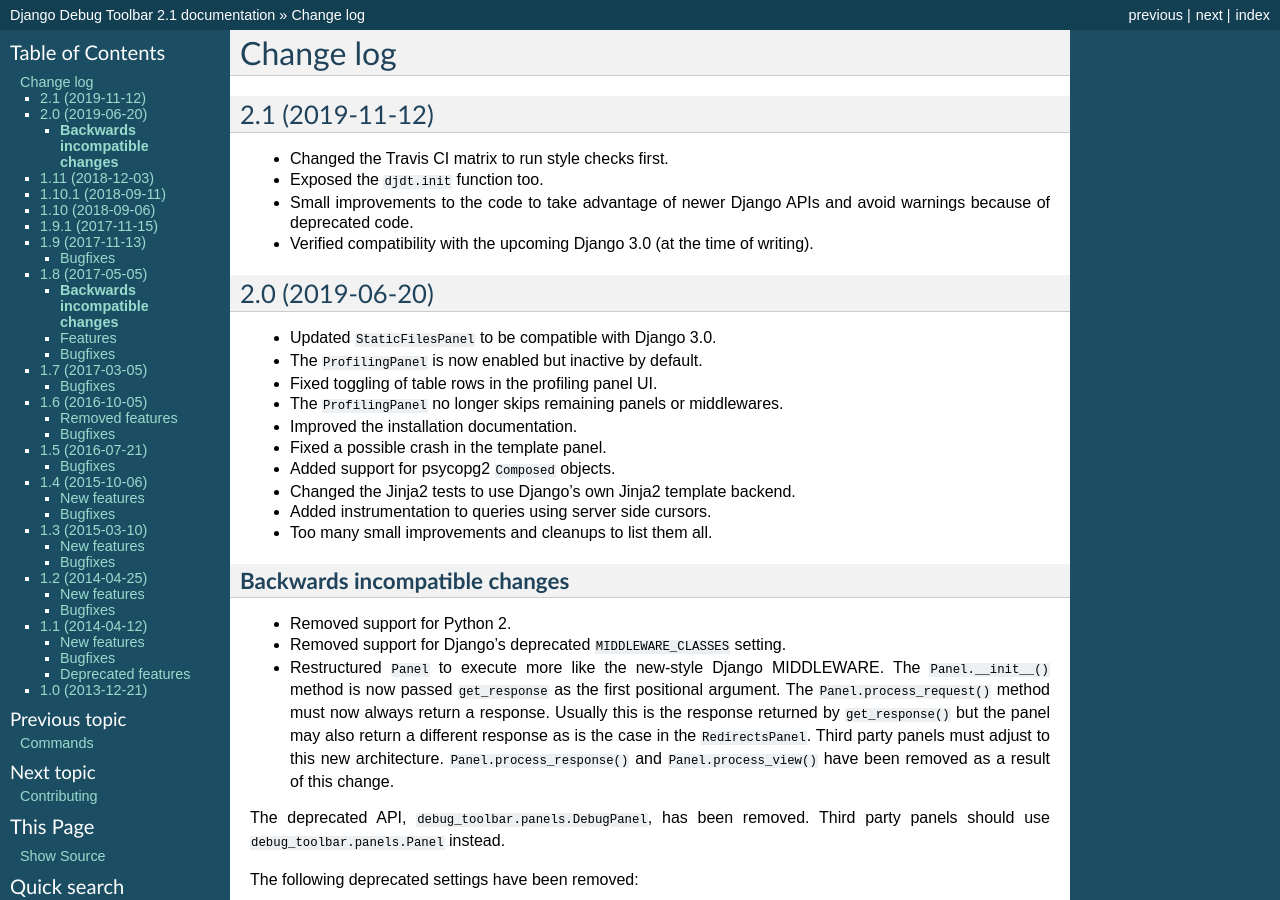
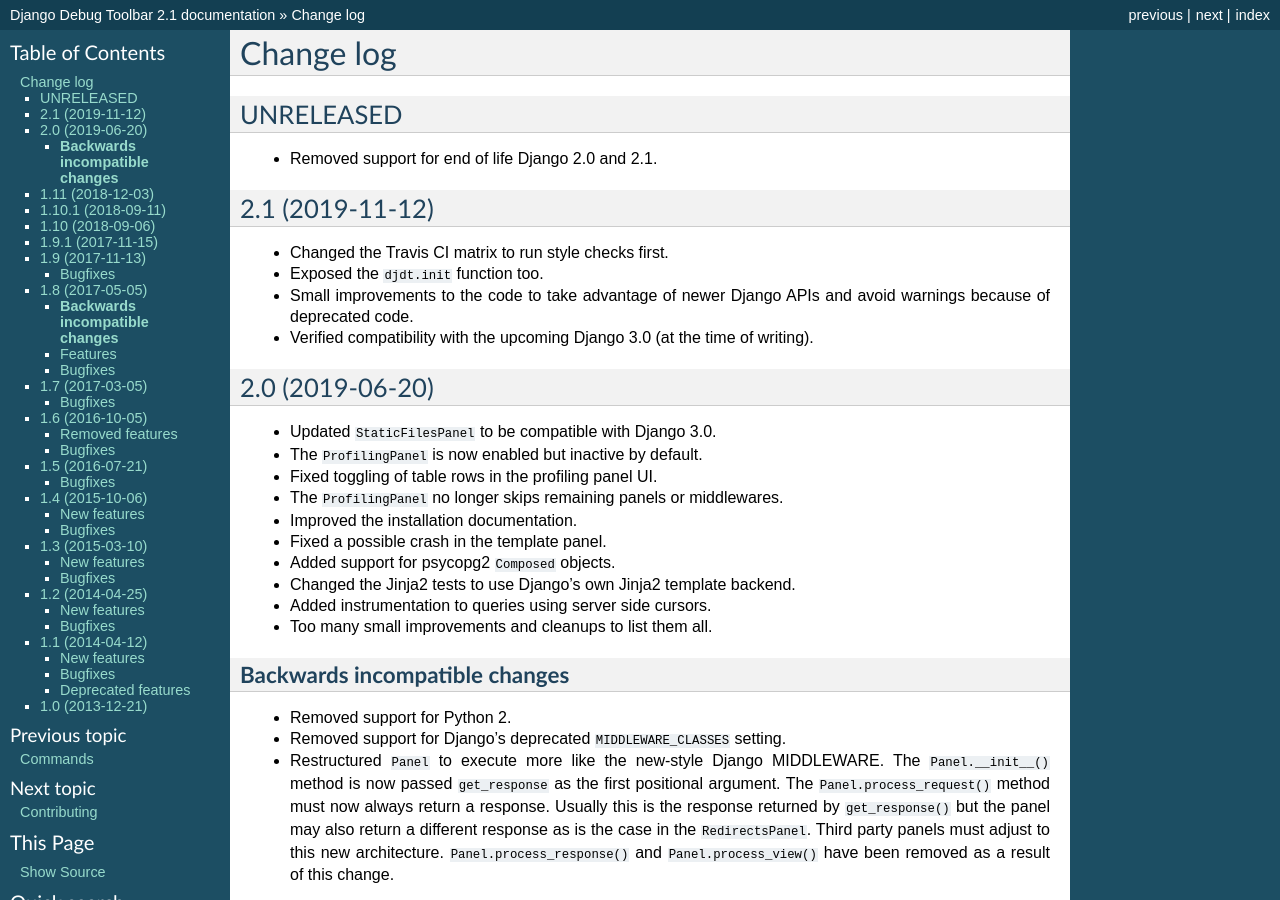
Before and after one commit to jazzband/django-debug-toolbar, a Sphinx documentation site: the page built from docs/changes.rst, in a window 1280 px wide and 900 px high. Built offline with Sphinx 7.4.7, drawn with Linux system fonts in a browser that asks for light colours.

Commit message:
Remove end of life Djangos from the test matrix
Django 2.0 went end of life April 1, 2019.

Django 2.1 went end of life December 2, 2019.

These version are no longer receiving bug fixes include for security
issues. Their use is not recommended.

By removing these version it will reduce total time to run the full test
matrix, allowing for faster developing.

```diff
--- a/docs/changes.rst
+++ b/docs/changes.rst
@@ -1,5 +1,10 @@
 Change log
 ==========
+
+UNRELEASED
+----------
+
+* Removed support for end of life Django 2.0 and 2.1.
 
 2.1 (2019-11-12)
 ----------------
--- a/setup.py
+++ b/setup.py
@@ -31,8 +31,6 @@
         "Environment :: Web Environment",
         "Framework :: Django",
         "Framework :: Django :: 1.11",
-        "Framework :: Django :: 2.0",
-        "Framework :: Django :: 2.1",
         "Framework :: Django :: 2.2",
         "Framework :: Django :: 3.0",
         "Intended Audience :: Developers",
```
Also changed, not shown: .travis.yml, 1 other file.
